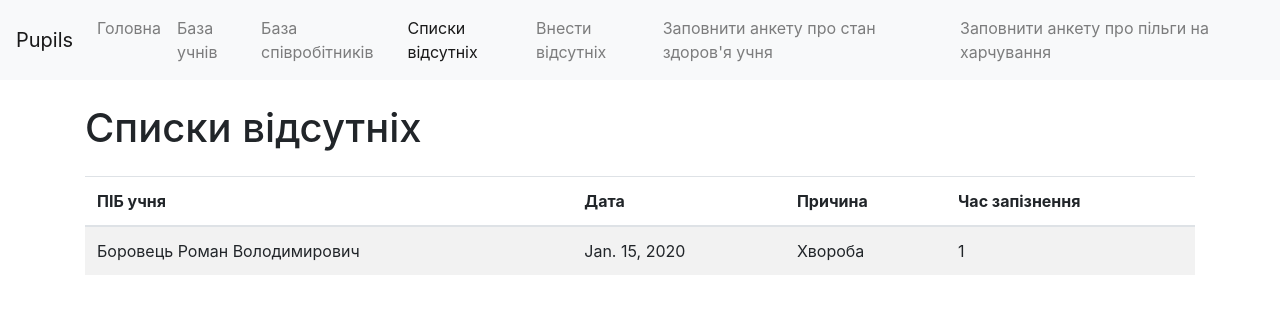
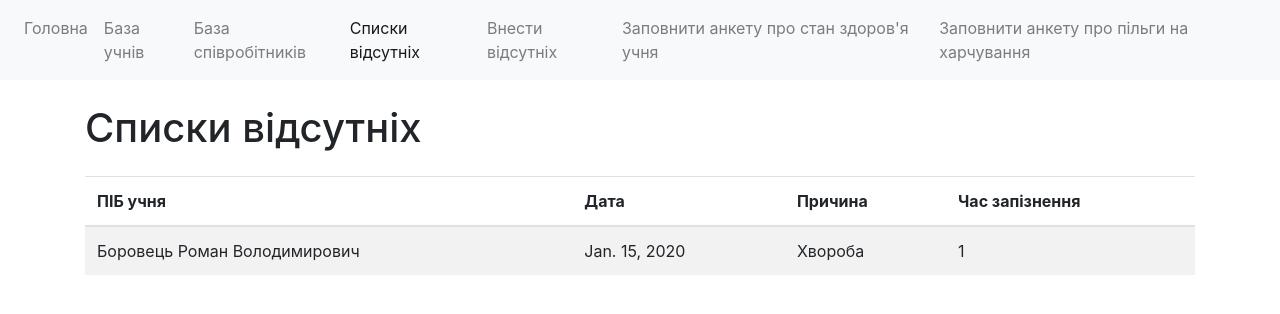
Before and after one commit to KashaVarya/Pupils-monitoring, a Django app: page /absence in a window 1280 px wide. Shown: the top 314 px of the page. Run offline with Django 3.2, Linux system fonts and the light colour scheme; data comes from the database, SQL or seed files in the repository; tables that the repository leaves empty hold one stand-in row (values such as "Sample post"); some libraries are stand-ins or nearby versions.

Commit message:
changed navbar; fixed heading wrap

```diff
--- a/monitoring/templates/monitoring/index.html
+++ b/monitoring/templates/monitoring/index.html
@@ -5,7 +5,7 @@
     <div class="container">
         <div class="row">
             <div class="col">
-                <h1 class="my-4">Аналіз захворюванності</h1>
+                <h1 class="my-4 text-break">Аналіз захворюванності</h1>
 
                 {% if perc_cls >= 20 %}
                     <h3>Школа потребує закриття на карантин! Відсоток класів, закритих на карантин,
--- a/monitoring/templates/monitoring/wrapper.html
+++ b/monitoring/templates/monitoring/wrapper.html
@@ -12,7 +12,7 @@
 </head>
 <body>
 <nav class="navbar navbar-expand-lg navbar-light bg-light">
-    <a class="navbar-brand" href="{% url 'main page' %}">Pupils</a>
+{#    <a class="navbar-brand" href="{% url 'main page' %}">Pupils</a>#}
 
     <button class="navbar-toggler" type="button" data-toggle="collapse" data-target="#navbarSupportedContent"
             aria-controls="navbarSupportedContent" aria-expanded="false" aria-label="Toggle navigation">
@@ -20,7 +20,7 @@
     </button>
 
     <div class="collapse navbar-collapse" id="navbarSupportedContent">
-        <ul class="navbar-nav mr-auto">
+        <ul class="navbar-nav m-auto">
             <li class="nav-item {% active 'main page' %}">
                 <a class="nav-link" href="{% url 'main page' %}">Головна</a>
             </li>
```
